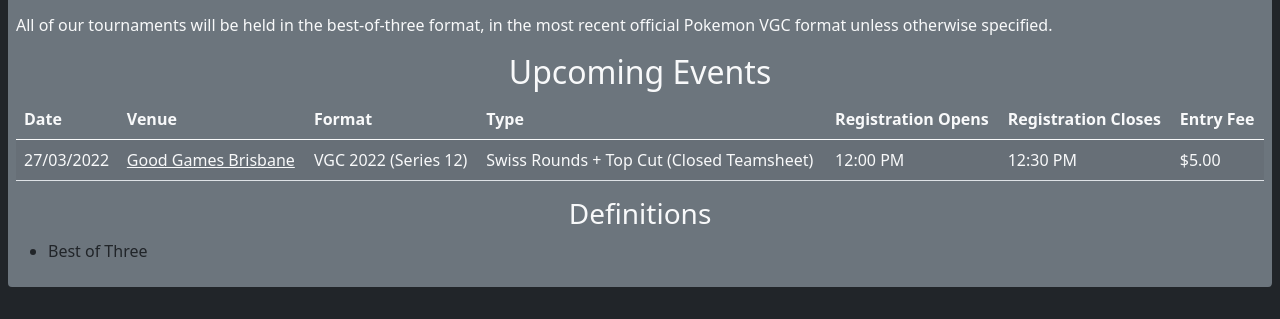
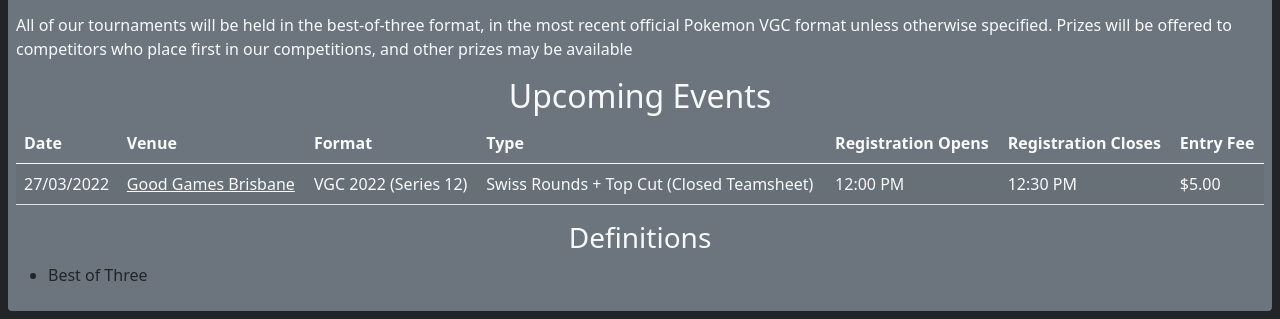
Before and after one commit to damon-murdoch/pokemon-events, a plain HTML site: page index.html in a window 1280 px wide. Shown: the part 657-976 px from the top of the page. Before the commit the page ends 952 px from the top, so only its background shows below. Drawn offline with Linux system fonts and the light colour scheme.

Commit message:
Apparently I didn't click save

```diff
--- a/index.html
+++ b/index.html
@@ -61,7 +61,9 @@
 
           <p class='text-light'>
             All of our tournaments will be held in the best-of-three format, in the
-            most recent official Pokemon VGC format unless otherwise specified.
+            most recent official Pokemon VGC format unless otherwise specified. Prizes
+            will be offered to competitors who place first in our competitions, and other
+            prizes may be available
           </p>
 
           <h2 id="page-title" class="text-center text-light">
```
